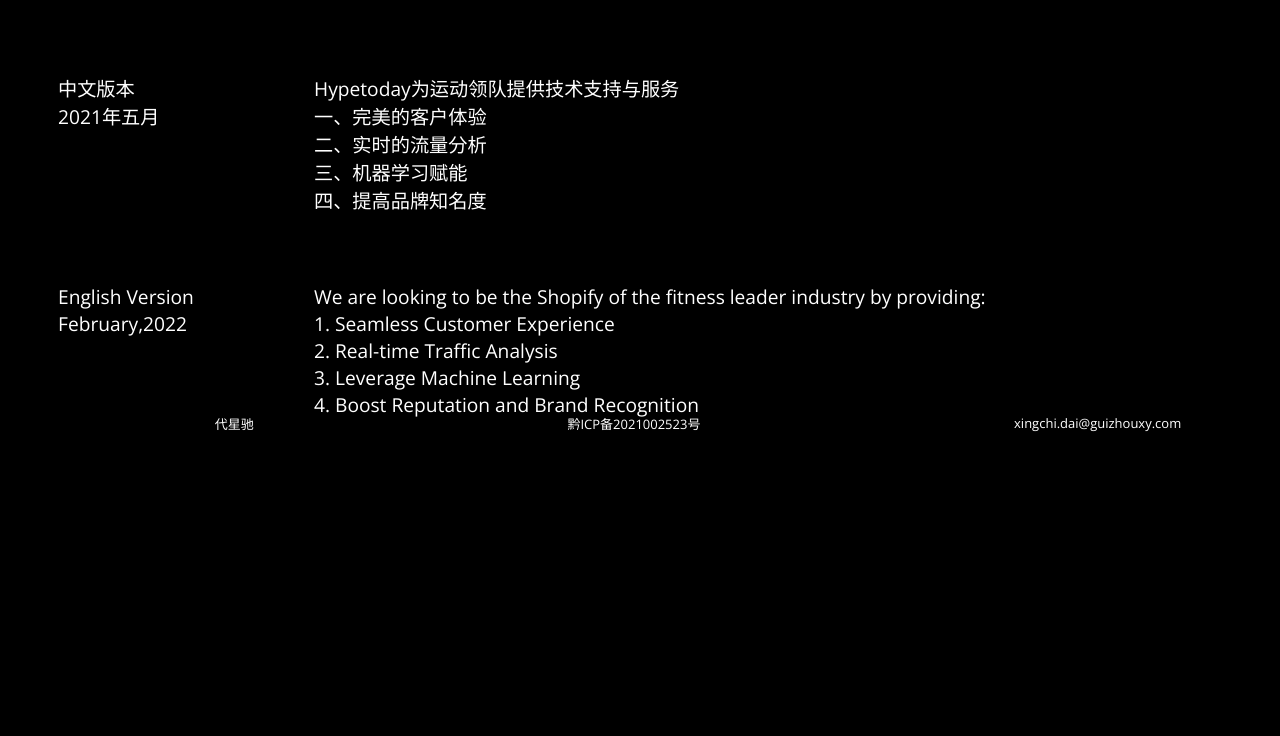
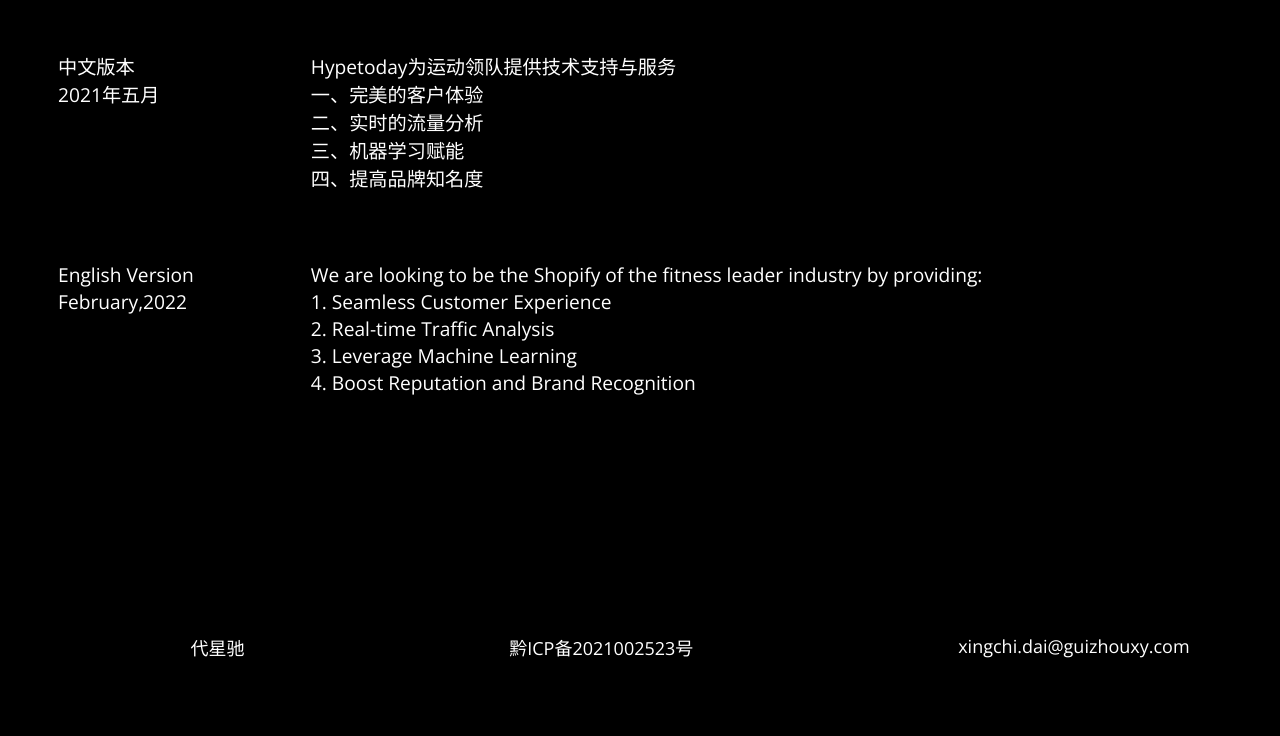
Before and after one commit to xdai1091/hypetoday-bp-gatsby, a Gatsby site: page / in a window 1280 px wide. Shown: the part 412-1148 px from the top of the page. Before the commit the page ends 800 px from the top, so only its background shows below. Built offline with nearby package versions, Linux system fonts and the light colour scheme; Gatsby itself is replaced by a stand-in of ours.

Commit message:
scroll done

```diff
--- a/global.css
+++ b/global.css
@@ -2,5 +2,6 @@
 
 body {
   background-color: black;
-  font-family: "Open Sans"
+  font-family: "Open Sans";
+  overflow: scroll;
 }
--- a/src/pages/index.js
+++ b/src/pages/index.js
@@ -11,7 +11,7 @@
       color: "white",
       height: "100%",
       width: "100%",
-      position: "fixed",
+      position: "relative",
       margin: '50px'
     }}>
 
@@ -22,19 +22,20 @@
         Hypetoday为运动领队提供技术支持与服务 <br />一、完美的客户体验<br />二、实时的流量分析<br />三、机器学习赋能<br />四、提高品牌知名度
       </IntroBlock>
 
-      <div style={{marginTop:"50px"}}></div>
+      <div style={{ marginTop: "50px" }}></div>
 
       <IntroBlock title="English Version" date="February,2022"><p> We are looking to be the Shopify of the fitness leader industry by providing: <br /> 1. Seamless Customer Experience <br /> 2. Real-time Traffic Analysis <br /> 3. Leverage Machine Learning <br /> 4. Boost Reputation and Brand Recognition</p>
       </IntroBlock>
 
 
       <div style={{
-        bottom:"0",
-        display:"flex",
-        width:"100%",
-        justifyContent:"space-around",
-        position:"absolute",
-        fontSize:"small"
+        bottom: "0",
+        display: "flex",
+        width: "100%",
+        justifyContent: "space-around",
+        position: "relative",
+        fontSize: "large",
+        marginTop:"200px"
       }}>
         <p>代星驰</p>
         <p>黔ICP备2021002523号</p>
```
